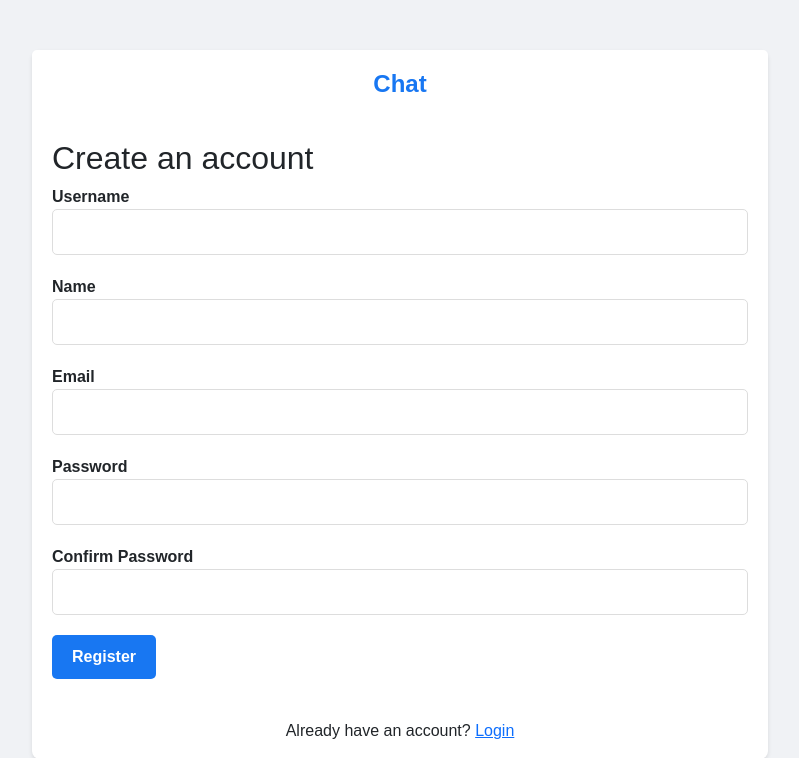
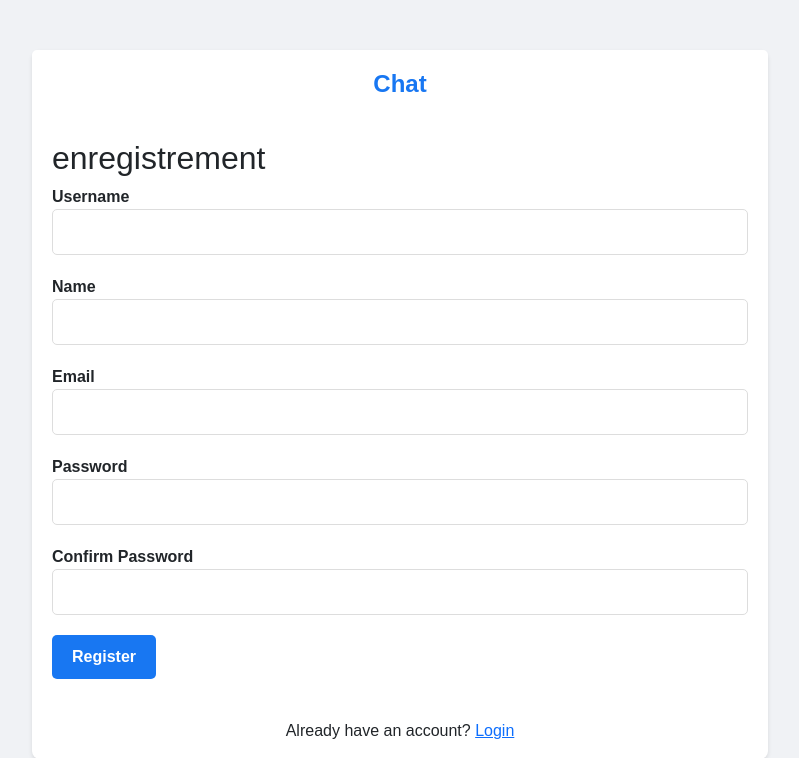
Before and after one commit to Alphonse243/chat_system, a PHP site: page /chat-system/chat-app/src/register.php in a window 1280 px wide. Shown: the top 758 px of the page, without its empty margins (240-1039 px from the left). Run offline with PHP 8.4, Linux system fonts and the light colour scheme.

Commit message:
Changement du titre de la section d'enregistrement en français

```diff
--- a/chat-app/src/register.php
+++ b/chat-app/src/register.php
@@ -143,7 +143,8 @@ if ($_SERVER['REQUEST_METHOD'] == 'POST') {
                         <h1 class="card-title">Chat</h1>
                     </div>
                     <div class="card-body">
-                        <h2>Create an account</h2>
+                        <h2>enregistrement</h2>
+
                         <?php if ($error): ?>
                             <div class="alert alert-danger"><?= $error ?></div>
                         <?php endif; ?>
```
